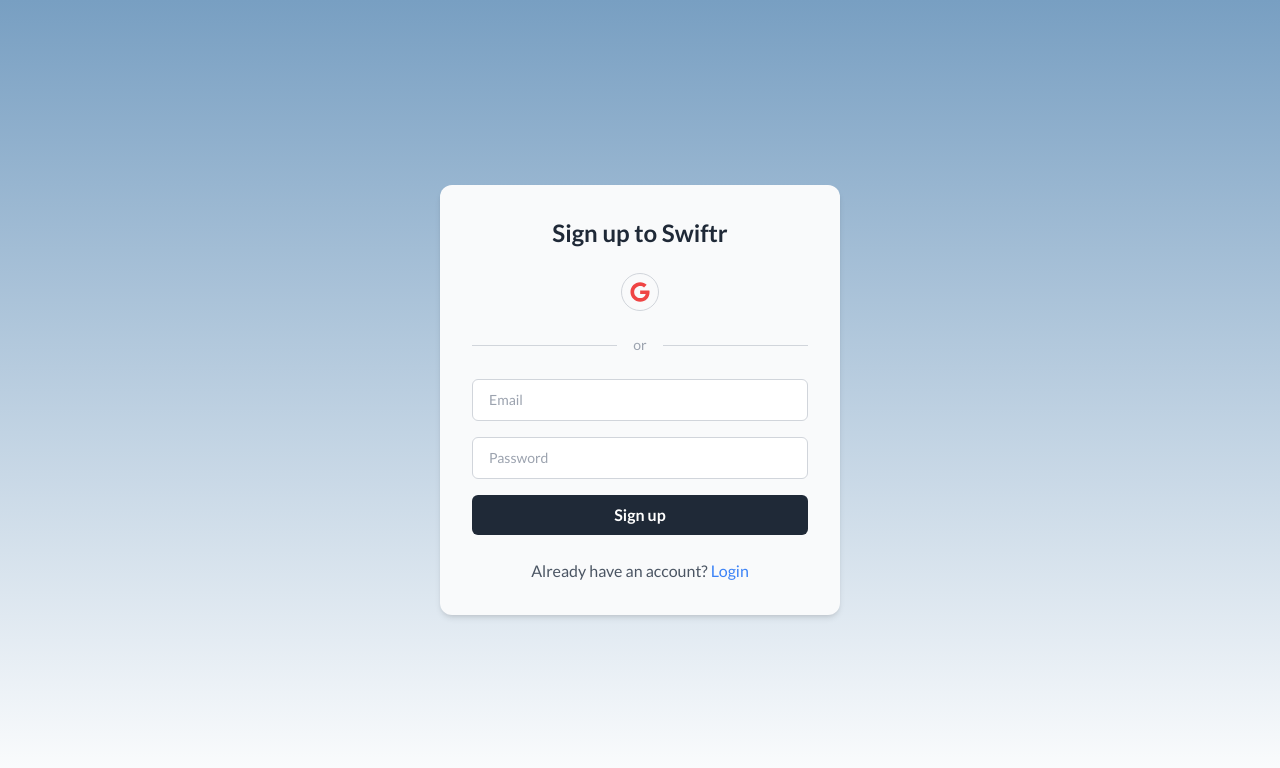
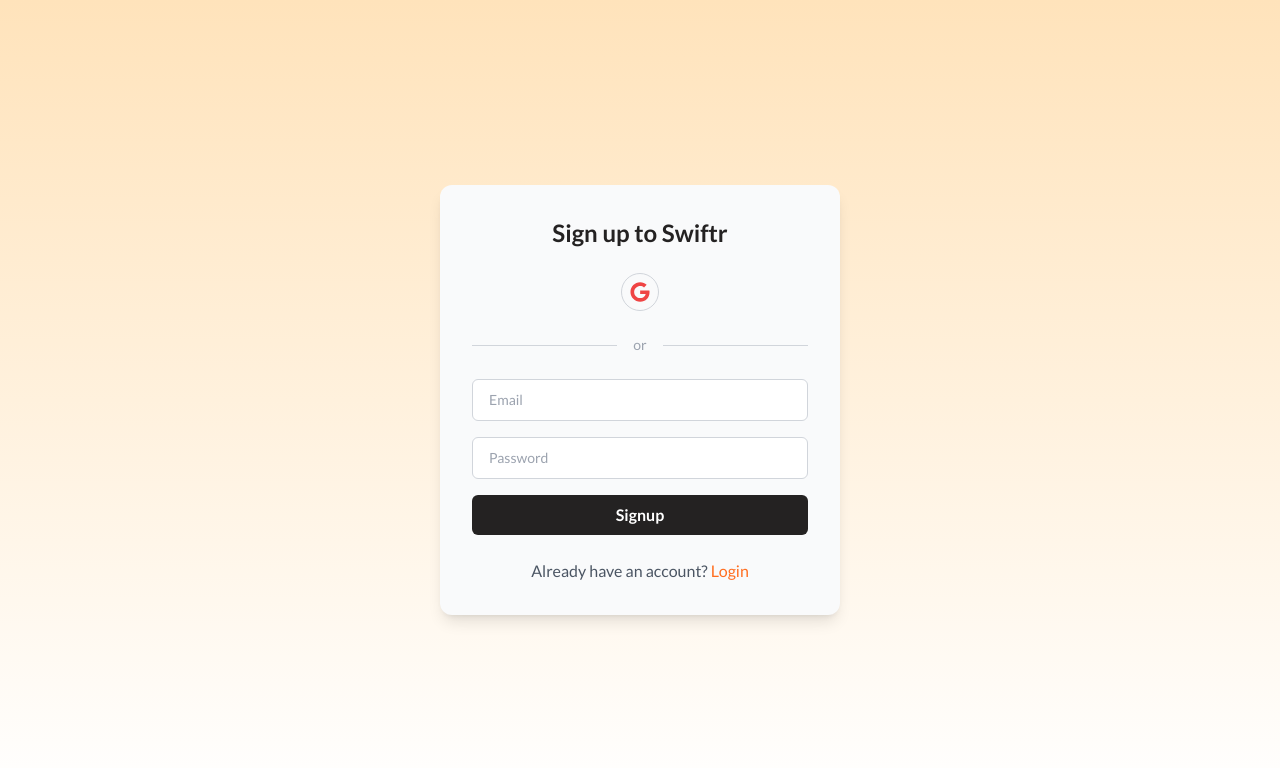
Before and after one commit to avoy021/swiftr, a Next.js app in the folder frontend/: page /signup in a window 1280 px wide. Shown: the top 768 px of the page. Built offline with nearby package versions, Linux system fonts and the light colour scheme; no server answers.

Commit message:
feat: enhanced login and signup page ui

```diff
--- a/frontend/src/app/login/page.tsx
+++ b/frontend/src/app/login/page.tsx
@@ -30,12 +30,12 @@
         }
     },[accessToken])
     return (
-        <main className="min-h-screen flex flex-col items-center justify-center bg-gray-50 md:bg-gradient-to-b from-[#789fc2] to-white font-lato">
+        <main className="min-h-screen flex flex-col items-center justify-center bg-gradient-to-b from-[#FFE3BB] to-white font-lato">
             {/* <Link href="/" className="absolute top-12 left-1/2 -translate-x-1/2 text-3xl md:text-4xl font-bold font-lobster2">
                 Swiftr
             </Link> */}
-            <div className="w-[90%] max-w-[400px] md:bg-gray-50 md:shadow-md p-8 rounded-xl">
-                <h1 className="text-2xl font-bold text-gray-800 mb-6 text-center">Login to Swiftr</h1>
+            <div className="w-[90%] max-w-[400px] md:bg-gray-50 md:shadow-lg p-8 rounded-xl">
+                <h1 className="text-2xl font-bold text-dark mb-6 text-center">Login to Swiftr</h1>
 
                 {/* 🔹 Social Icons */}
                 <div className="flex justify-center items-center gap-6 mb-6">
@@ -75,7 +75,7 @@
                     />
                     <button
                         onClick={loginHandler}
-                        className="w-full py-2 bg-gray-800 text-white text-sm md:text-base rounded-3xl md:rounded-md font-semibold hover:bg-gray-700 transition"
+                        className="w-full py-2 bg-dark text-white text-sm md:text-base rounded-3xl md:rounded-md font-semibold hover:bg-gray-700 transition"
                     >
                         {loading? <Spinner size='h-6 w-6' fullScreen={false}/> : <span className="">Log In</span> }
                     </button>
@@ -84,7 +84,7 @@
                 {/* 🔹 Sign-up Prompt */}
                 <p className="text-base md:text-md text-center text-gray-600 mt-6">
                     Don’t have an account?{" "}
-                    <Link href="/signup" className="text-blue-500 hover:underline">
+                    <Link href="/signup" className="text-primary hover:underline">
                         Sign up
                     </Link>
                 </p>
--- a/frontend/src/app/page.tsx
+++ b/frontend/src/app/page.tsx
@@ -9,14 +9,12 @@
 const landingPage = () => {
     return (
         <div className="min-h-screen flex flex-col justify-between bg-background overflow-x-hidden font-lato">
-            {/* header */}
-            {/* color codes: #6a9ac4, #648fb5*/}
             <header className="flex justify-between w-[94%] mx-auto mt-[clamp(1rem,3vw,16vw)]">
                 <Link href="#" className="flex lg:hidden justify-center items-center">
                     <Send className="w-8 h-8"/>
                 </Link>
                 <Link href="/" className="hidden lg:block text-[clamp(3rem,24rem,18vw)] font-bold leading-none tracking-tight z-10 -mt-10 text-primary">Swiftr</Link>
-                <Lottie animationData={Plane}  loop={true} className="fixed left-[19%] top-[5%]"/>
+                <Lottie animationData={Plane}  loop={true} className="fixed left-[7%] top-[5%]"/>
                 <div className="hidden lg:flex flex-col gap-y-20">
                     <div className="flex justify-start items-center space-x-10 text-xl mt-[15] font-medium text-primary">
                         <Link href="#" className="">
@@ -28,11 +26,8 @@
                         <Link href="#">
                             <button className="link-underline">Privacy</button>
                         </Link>
-                        {/* <Link href="#" className="flex items-center justify-center w-12 h-12 rounded-full bg-black">
-                            <button className="hover:cursor-pointer flex items-center text-gray-500"><Menu className="w-4 h-4"/></button>
-                        </Link> */}
                     </div>
-                    <h1 className="hidden lg:block text-6xl font-[400] tracking-tight leading-none text-primary"><span className="block">Swift, Secure</span><span className="block">Chat</span></h1>
+                    <h1 className="hidden lg:block text-6xl font-[400] tracking-tight leading-none text-primary"><span className="block">Swift, Secure</span><span className="block ">Chat</span></h1>
                 </div>
                 <Link href="#" className="flex justify-center items-center w-12 h-12 rounded-full bg-primary hover:cursor-pointer">
                     <button className="flex items-center text-light"><Menu className="w-4 h-4"/></button>
@@ -43,10 +38,10 @@
                 <h2 className="text-2xl font-[600] tracking-tight pb-8 lg:pb-0">Instant messaging, finally done right!</h2>
                 <div className="space-x-4 flex justify-start pb-6 lg:pb-0">
                     <Link href="/signup" className="">
-                        <button className="font-bold text-lg px-6 py-2 rounded-4xl bg-primary text-light transition">Signup</button>
+                        <button className="font-bold text-lg px-6 py-2 rounded-4xl bg-primary text-light shadow-sm">Create Account</button>
                     </Link>
                     <Link href="/login" className="">
-                        <button className="font-bold text-lg px-6 py-2 rounded-4xl border-2 border-primary transition ">Login</button>
+                        <button className="font-bold text-lg px-6 py-2 rounded-4xl border-2 border-primary shadow-sm text-primary">Login</button>
                     </Link>
                 </div>
             </section>
--- a/frontend/src/app/signup/page.tsx
+++ b/frontend/src/app/signup/page.tsx
@@ -4,11 +4,15 @@
 import { useState } from "react";
 import axios from "axios";
 import { useRouter } from "next/navigation";
+import { Spinner } from "@/Components";
+import { useSelector } from "react-redux";
+import { RootState } from "@/lib/store";
 
 const Signup = () => {
   const [email, setEmail] = useState("");
   const [password, setPassword] = useState("");
   const [err, setErr] = useState("");
+  const { loading } = useSelector((state:RootState) => state.user)
   const router = useRouter();
   const signupHandler = async () => {
     if (!email || !password) return;
@@ -32,11 +36,12 @@
     }
   };
   return (
-    <main className="min-h-screen flex items-center justify-center bg-gray-50 md:bg-gradient-to-b from-[#789fc2] to-white font-lato">
-      <div className="w-[90%] max-w-[400px] md:bg-gray-50 md:shadow-md p-8 rounded-xl">
-        <h1 className="text-2xl font-bold text-gray-800 mb-6 text-center">
-          Sign up to Swiftr
-        </h1>
+    <main className="min-h-screen flex flex-col items-center justify-center bg-gradient-to-b from-[#FFE3BB] to-white font-lato">
+            {/* <Link href="/" className="absolute top-12 left-1/2 -translate-x-1/2 text-3xl md:text-4xl font-bold font-lobster2">
+                Swiftr
+            </Link> */}
+            <div className="w-[90%] max-w-[400px] md:bg-gray-50 md:shadow-lg p-8 rounded-xl">
+                <h1 className="text-2xl font-bold text-dark mb-6 text-center">Sign up to Swiftr</h1>
 
                 {/* 🔹 Social Icons */}
                 <div className="flex justify-center items-center gap-6 mb-6">
@@ -76,16 +81,16 @@
                     />
                     <button
                         onClick={signupHandler}
-            className="w-full py-2 bg-gray-800 text-white text-sm md:text-base rounded-3xl md:rounded-md font-semibold hover:bg-gray-700 transition"
+                        className="w-full py-2 bg-dark text-white text-sm md:text-base rounded-3xl md:rounded-md font-semibold hover:bg-gray-700 transition"
                     >
-            Sign up
+                        {loading? <Spinner size='h-6 w-6' fullScreen={false}/> : <span className="">Signup</span> }
                     </button>
                 </div>
 
                 {/* 🔹 Sign-up Prompt */}
                 <p className="text-base md:text-md text-center text-gray-600 mt-6">
                     Already have an account?{" "}
-          <Link href="/login" className="text-blue-500 hover:underline">
+                    <Link href="/login" className="text-primary hover:underline">
                         Login
                     </Link>
                 </p>
--- a/frontend/tailwind.config.ts
+++ b/frontend/tailwind.config.ts
@@ -15,7 +15,8 @@
         primary: "#FF6D1F",
         secondary: "#FFE08F",
         tertiary: "#BF1A1A",
-        light: "#FFF8DE"
+        light: "#FFF8DE",
+        test: "#FF714B"
       },
       fontSize: {
         '10xl': '10rem',
```
Lines whose indentation alone changed are shown as unchanged.
